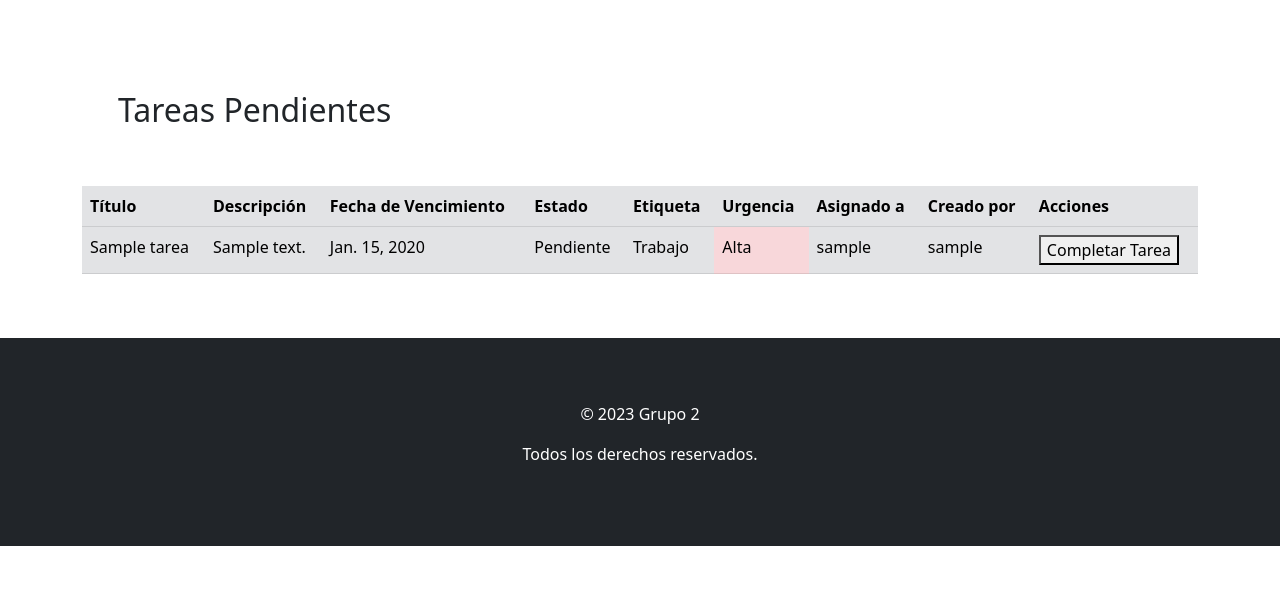
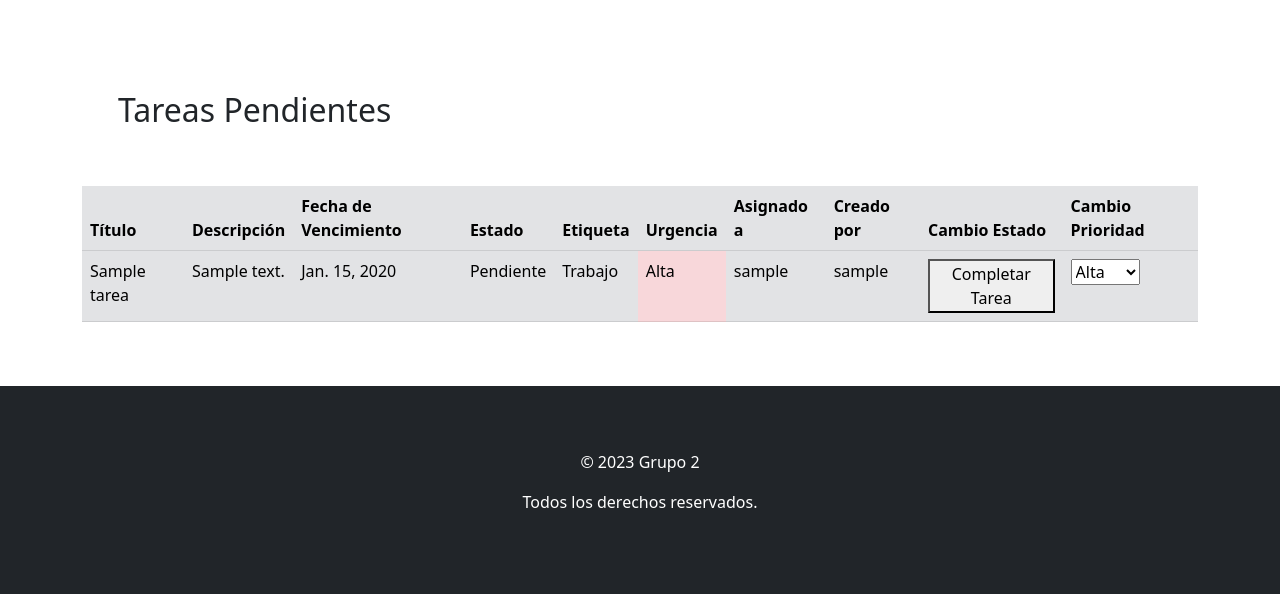
Before and after one commit to Freston1605/sprint7, a Django app: page /lista_tareas/ in a window 1280 px wide. Shown: the part 278-872 px from the top of the page. Before the commit the page ends 824 px from the top, so only its background shows below. Run offline with Django 4.2, Linux system fonts and the light colour scheme; tables that the repository leaves empty hold one stand-in row (values such as "Sample post").

Commit message:
Cambios 18:26

```diff
--- a/proyecto/organizador/templates/tareas/visualizacion.html
+++ b/proyecto/organizador/templates/tareas/visualizacion.html
@@ -3,7 +3,7 @@
 {% block content %}
   <div class="container p-5">
     {% if redirect %}
-    <h3>Enhorabuena, {{ request.user.username }}</h3>
+    <h3>Excelente, {{ request.user.username }}</h3>
     <p>¡Has creado una nueva tarea!</p>
     {% endif %}
     <h2>Tareas Completadas</h2>
@@ -57,7 +57,8 @@
             <th scope="col">Urgencia</th>
             <th scope="col">Asignado a</th>
             <th scope="col">Creado por</th>
-            <th scope="col">Acciones</th>
+            <th scope="col">Cambio Estado</th>
+            <th scope="col">Cambio Prioridad</th>
           </tr>
         </thead>
         <tbody>
@@ -77,6 +78,16 @@
                   <button type="submit">Completar Tarea</button>
                 </form>
               </td>
+              <td>
+                <form method="post" action="{% url 'cambiar_prioridad' tarea.id %}">
+                  {% csrf_token %}
+                  <select name="urgencia" onchange="this.form.submit()">
+                    {% for choice in tarea.URGENCIA_CHOICES %}
+                      <option value="{{ choice.0 }}" {% if choice.0 == tarea.urgencia %}selected{% endif %}>{{ choice.1 }}</option>
+                    {% endfor %}
+                  </select>
+                </form>
+              </td>
             </tr>
           {% endfor %}
         </tbody>
--- a/proyecto/organizador/urls.py
+++ b/proyecto/organizador/urls.py
@@ -11,5 +11,5 @@ urlpatterns = [
     path('crear_tarea/', views.CrearTareaView.as_view(), name="crear_tarea"),
     path('lista_tareas/', views.lista_tareas, name='lista_tareas'),
     path('tarea/<int:tarea_id>/completar/', views.completar_tarea, name='completar_tarea'),
-    path('tarea/<int:tarea_id>/modificar_prioridad/', views.modificar_prioridad, name='modificar_prioridad'),
+    path('tarea/<int:tarea_id>/cambiar_prioridad/', views.cambiar_prioridad, name='cambiar_prioridad'),
 ]
--- a/proyecto/organizador/views.py
+++ b/proyecto/organizador/views.py
@@ -139,19 +139,19 @@ def completar_tarea(request, tarea_id):
         tarea.save()
         messages.success(request, 'La tarea ha sido completada exitosamente.')
         return redirect('lista_tareas')
+    # Redireccion a pagina lista
+    return render(request, 'tareas/visualizacion.html', {'tarea': tarea})
+
+#funcion para cambio de prioridad
+def cambiar_prioridad(request, tarea_id):
+    tarea = get_object_or_404(Tarea, id=tarea_id)
+
+    if request.method == "POST":
+        urgencia = request.POST.get("urgencia")
+        tarea.urgencia = urgencia
+        tarea.save()
+
+        # Redireccion a pagina lista
+        return redirect("lista_tareas")
 
     return render(request, 'tareas/visualizacion.html', {'tarea': tarea})
-
-
-def modificar_prioridad(request, tarea_id):
-    tarea = get_object_or_404(Tarea, id=tarea_id)
-
-    if request.method == 'POST':
-        nueva_urgencia = request.POST.get('urgencia')
-
-        if nueva_urgencia in dict(Tarea.URGENCIA_CHOICES).keys():
-            tarea.urgencia = nueva_urgencia
-            tarea.save()
-            return redirect('lista_tareas')
-
-    return render(request, 'tareas/visualizacion.html', {'tarea': tarea})
```
